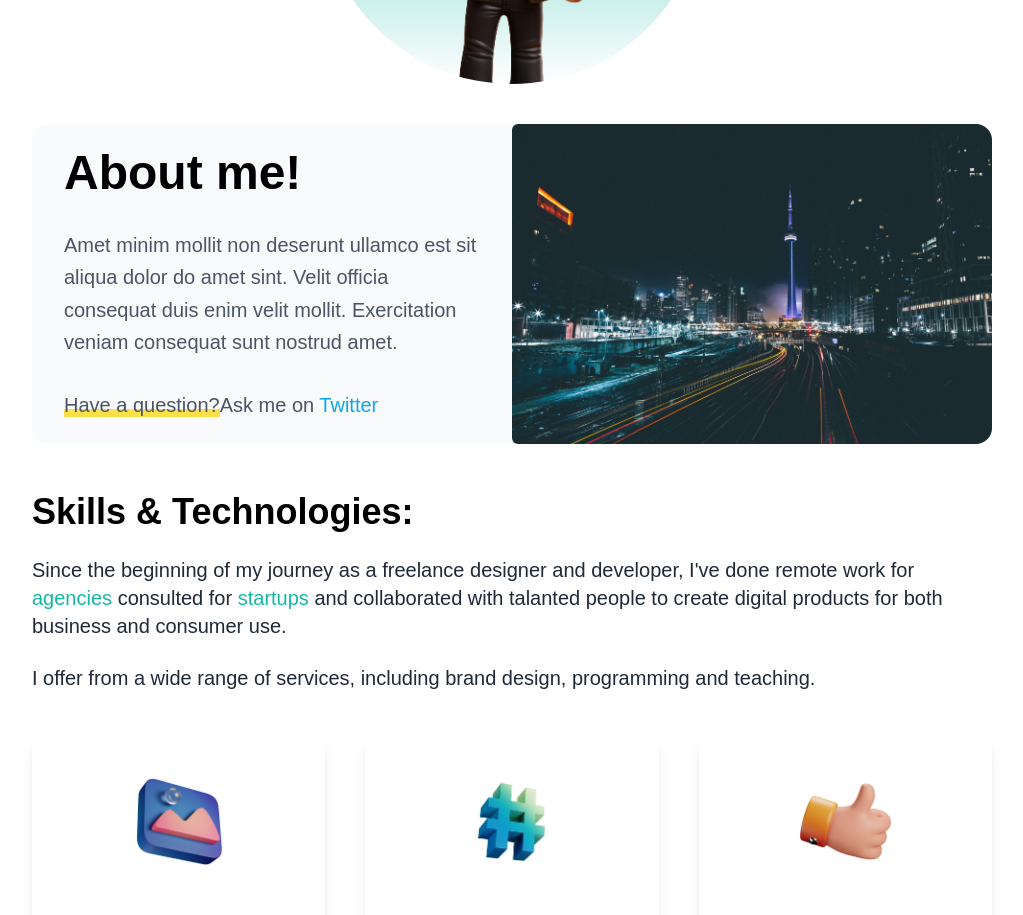
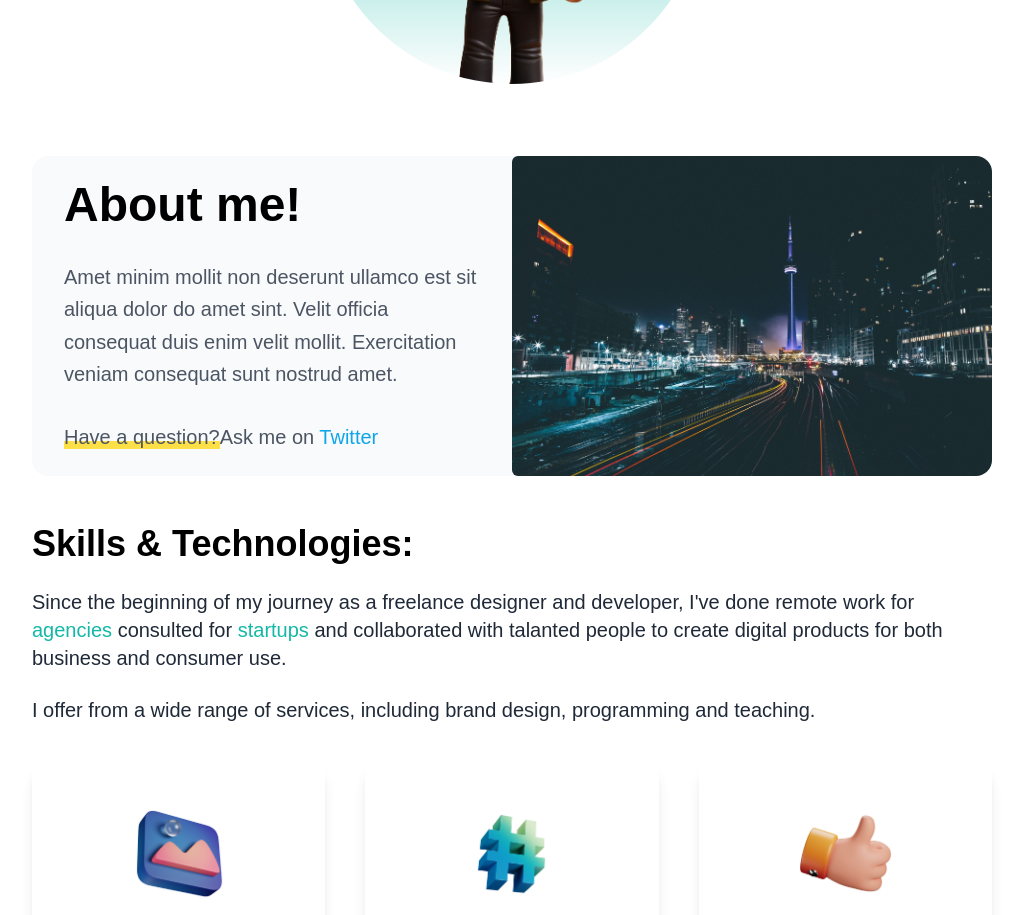
Before and after one commit to pravinemani5545/portfolio, a Next.js app: page / in a window 1280 px wide. Shown: the part 900-1815 px from the top of the page, without its empty margins (128-1151 px from the left). Built offline with nearby package versions, Linux system fonts and the light colour scheme.

Commit message:
Initial Commit

```diff
--- a/pages/index.js
+++ b/pages/index.js
@@ -105,7 +105,7 @@ export default function Home() {
             </div>
           </div>
         </section>
-        <section class='overflow-hidden bg-gray-50 mb-8 rounded-2xl'>
+        <section class='overflow-hidden bg-gray-50 my-8 rounded-2xl'>
           <div class='mx-auto'>
             <div class='grid items-center grid-cols-1 md:grid-cols-2'>
               <div class='justify-start px-8 py-4'>
```
